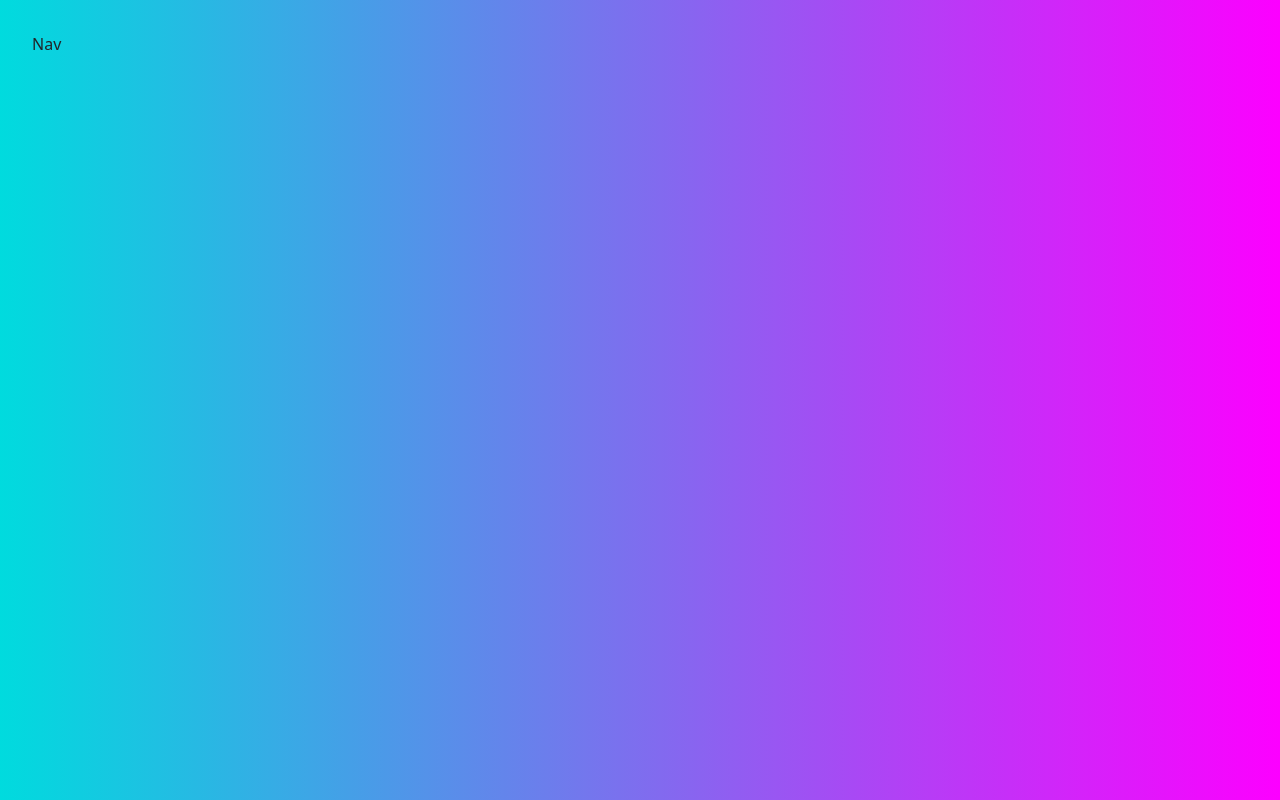
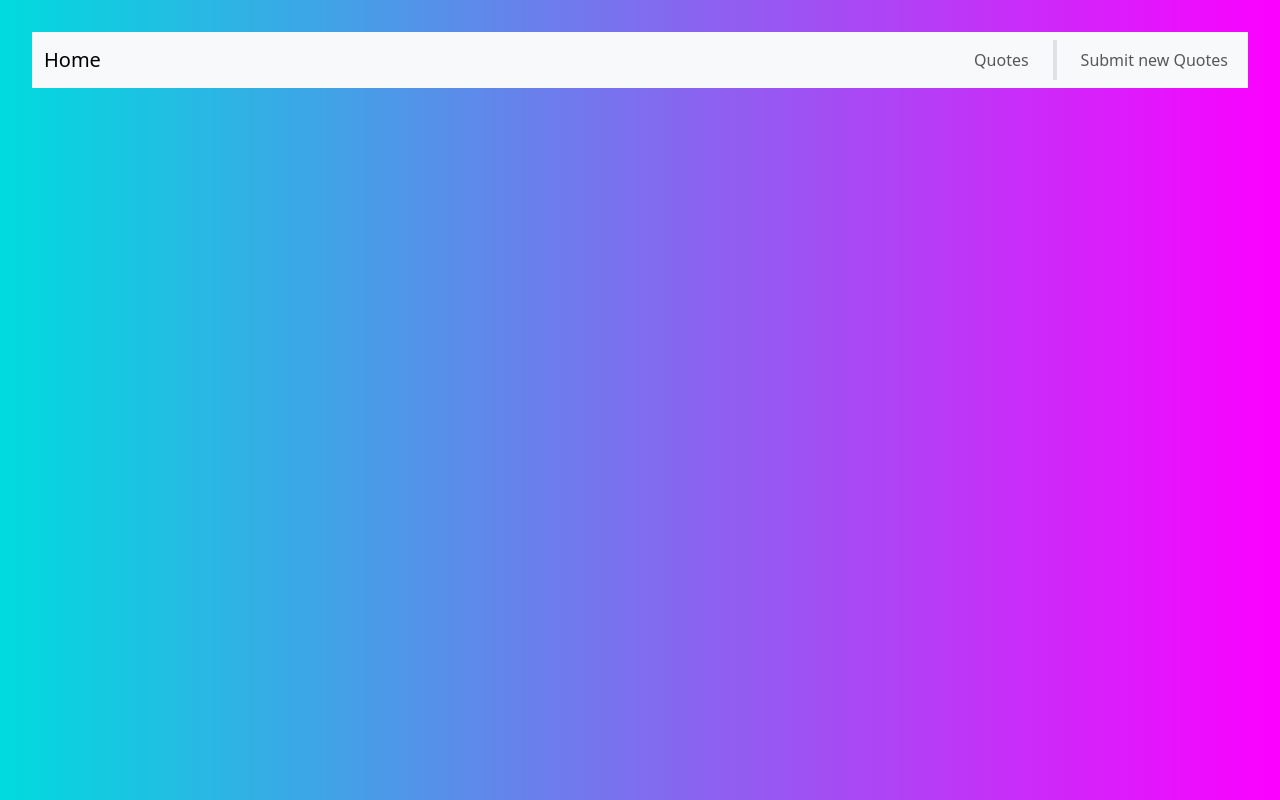
Before and after one commit to GLOBAL0302/Exam_8_QuotesProject, a React (Vite) app: page / in a window 1280 px wide. Built offline with nearby package versions, Linux system fonts and the light colour scheme.

Commit message:
added navBar and installed axios lib

```diff
--- a/package.json
+++ b/package.json
@@ -12,6 +12,7 @@
     "format:check": "npx prettier . --check"
   },
   "dependencies": {
+    "axios": "^1.7.2",
     "bootstrap": "^5.3.3",
     "react": "^18.3.1",
     "react-dom": "^18.3.1",
--- a/src/components/NavBar/NavBar.tsx
+++ b/src/components/NavBar/NavBar.tsx
@@ -1,8 +1,21 @@
 const NavBar = () => {
   return (
-    <div>
-      <p>Nav</p>
-    </div>
+    <nav className="navbar navbar-expand-lg bg-body-tertiary">
+      <div className="container-fluid">
+        <a className="navbar-brand" href="#">Home</a>
+        <div className="collapse navbar-collapse" id="navbarNav">
+          <ul className="navbar-nav d-flex ms-auto gap-3">
+            <li className="nav-item">
+              <a className="nav-link" aria-current="page" href="#">Quotes</a>
+            </li>
+           <span style={{height:"40px", width:"3px"}} className="border border-2 bg-light"></span>
+            <li className="nav-item">
+              <a className="nav-link " aria-current="page" href="#">Submit new Quotes</a>
+            </li>
+          </ul>
+        </div>
+      </div>
+    </nav>
   );
 };
 
```
Also changed, not shown: src/axiosApi.ts (+7 -0 lines), 1 other file (tests, documents, lock files or other folders).
